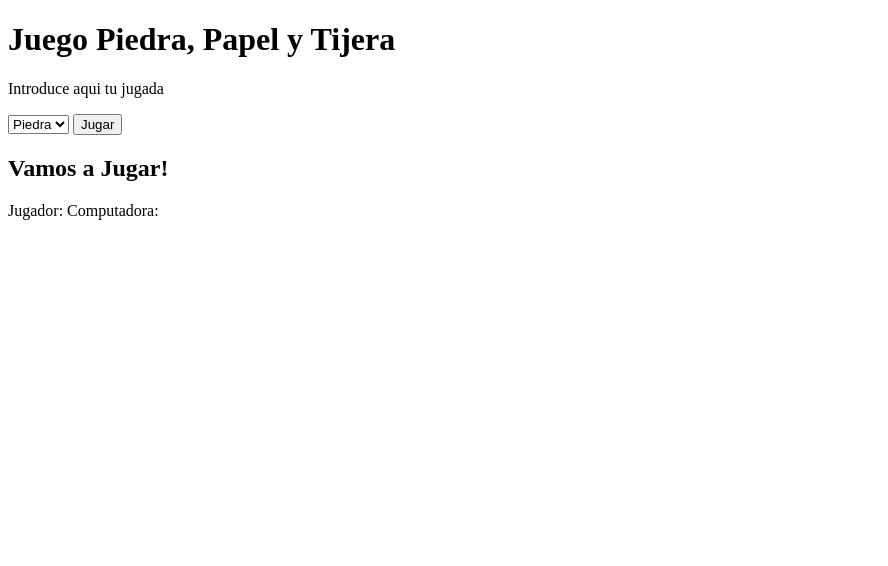
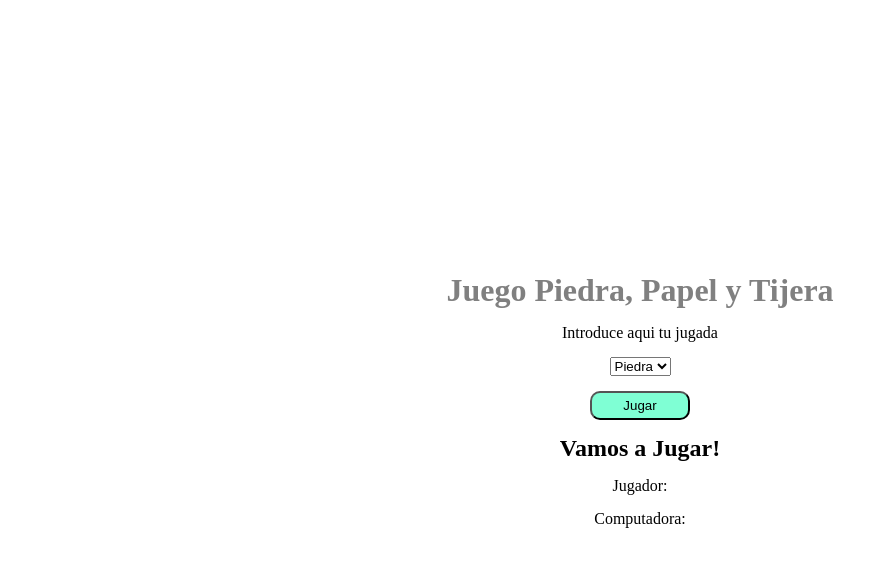
Before and after one commit to Adalab/modulo-2-evaluacion-intermedia-CohenDaniela, a plain HTML site: page index.HTML in a window 1280 px wide. Shown: the whole page, without its empty margins (0-888 px from the left). Drawn offline with Linux system fonts and the light colour scheme.

Commit message:
update styles

```diff
--- a/index.HTML
+++ b/index.HTML
@@ -7,8 +7,8 @@
     <link rel="stylesheet" href="./main.css">
 </head>
 <body>
-    <main class="js-title">
-        <h1>
+    <main class="main">
+        <h1 class="title">
             Juego Piedra, Papel y Tijera
         </h1>
         <p class="js-paragrph">Introduce aqui tu jugada</p>
@@ -17,7 +17,7 @@
             <option value="papel">Papel</option>
             <option value="tijera">Tijera</option>
         </select>
-        <button class="js-button">Jugar</button>
+        <button class=" btn js-button">Jugar</button>
         <h2 class="js-title2">Vamos a Jugar!</h2>
         <span class="js-player">Jugador:  </span>
         <span class="js-computer">Computadora:  </span>
--- a/main.css
+++ b/main.css
@@ -0,0 +1,32 @@
+
+*{
+    padding: 0;
+    margin: 0;
+    box-sizing: border-box
+}
+
+.main {
+
+    height: 100vh;
+    display: flex;
+    flex-direction: column;
+    justify-content: center;
+    align-items: center;
+    gap: 15px;
+}
+
+.title {
+    color: grey;
+    text-align: center;
+}
+
+.btn {
+    background-color: aquamarine;
+    padding: 5px;
+    width: 100px;
+   border-radius: 10px;
+}
+
+.title2 {
+    color: white;
+}
```
